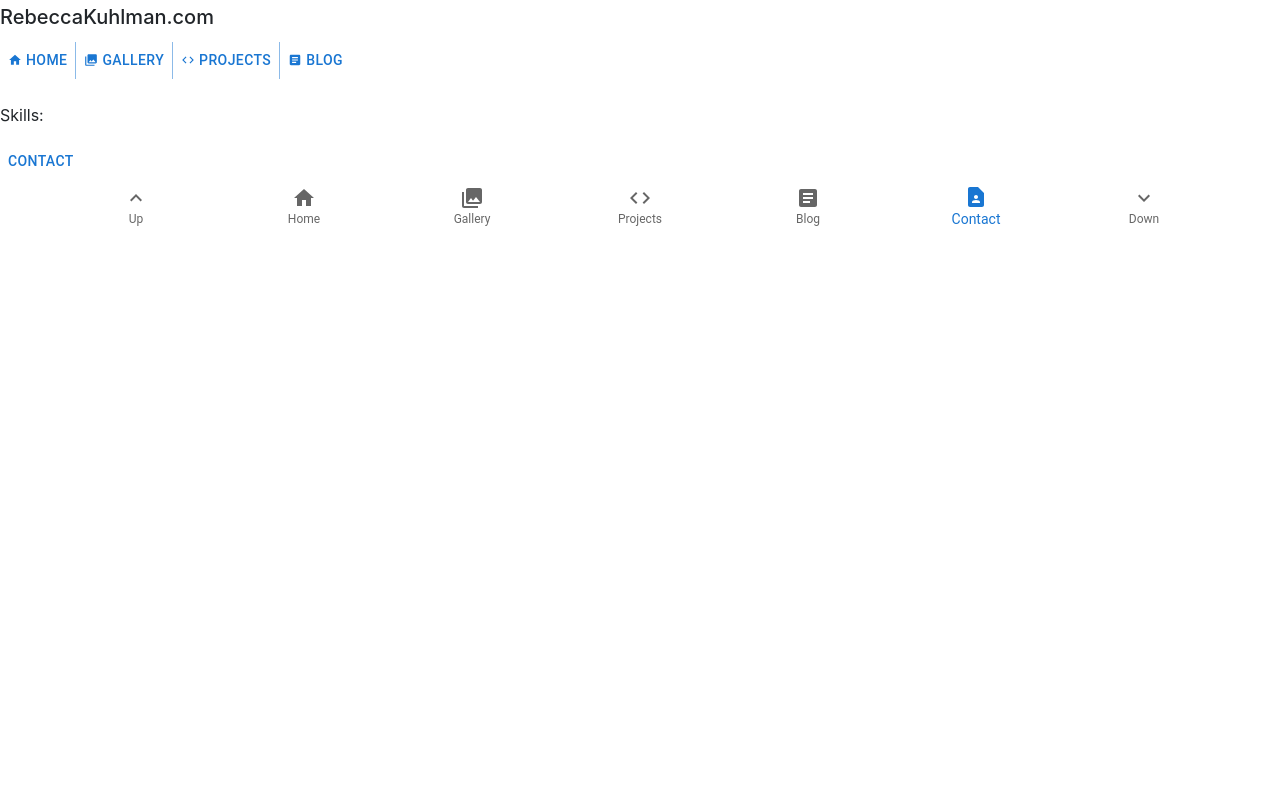
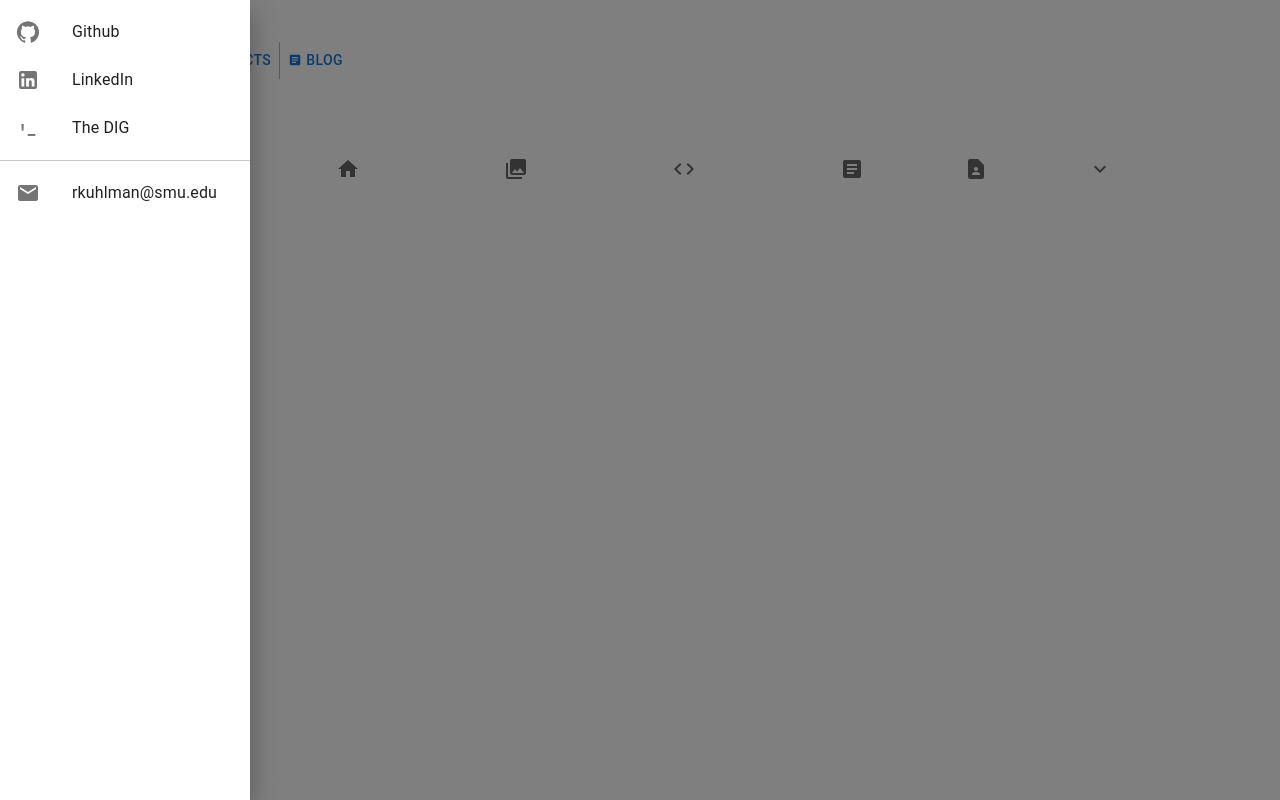
Before and after one commit to RebeccaEKuhlman/RK-Portfolio-Website, a React (Create React App) app: page / in a window 1280 px wide. Both pictures are taken after a click on the button "Contact". Built offline with nearby package versions, Linux system fonts and the light colour scheme; the HTML template or start-up script is replaced by a standard one.

Commit message:
Added Links and Drawer

```diff
--- a/src/components/BottomNav.jsx
+++ b/src/components/BottomNav.jsx
@@ -27,21 +27,22 @@ const scrollToBot = () => {
 export const BottomNav = () => {
 
     const [value, setValue] = React.useState(0);
+    var anchor = 'left'
   return  <div>{}
-    <SwipeableTemporaryDrawer/>
     <BottomNavigation
-        showLabels
+        showLabel={false}
         value={value}
         onChange={(event, newValue) => {
             setValue(newValue);
         }}>
-    <BottomNavigationAction label="Up" icon={<KeyboardArrowUpIcon/>} onClick={() => {scrollToTop()}}/>
+    <BottomNavigationAction showLabel={false} label="Up" icon={<KeyboardArrowUpIcon/>} onClick={() => {scrollToTop()}}/>
     <BottomNavigationAction label="Home" icon={<HomeIcon />} />
     <BottomNavigationAction label="Gallery" icon={<CollectionsIcon />} />
     <BottomNavigationAction label="Projects" icon={<CodeIcon />} />
     <BottomNavigationAction label="Blog" icon={<ArticleIcon />} />
-    <BottomNavigationAction label="Contact" icon={<ContactPageIcon />} onClick={() => {}}/>
-    <BottomNavigationAction label="Down" icon={<KeyboardArrowDownIcon />} onClick={() => {scrollToBot()}}/>
+    <SwipeableTemporaryDrawer label ="Contact" showLabel={false} icon={<ContactPageIcon />} class="MuiBottomNavigationAction" value={<ContactPageIcon />} />
+    {/**<BottomNavigationAction label="Contact" icon={<ContactPageIcon />} onClick={() => {}}/>*/}
+    <BottomNavigationAction showLabel={false} label="Down" icon={<KeyboardArrowDownIcon />} onClick={() => {scrollToBot()}}/>
     </BottomNavigation>
 </div>
 }
--- a/src/components/Contact.jsx
+++ b/src/components/Contact.jsx
@@ -1,15 +1,18 @@
 import * as React from 'react';
 import Box from '@mui/material/Box';
 import SwipeableDrawer from '@mui/material/SwipeableDrawer';
-import Button from '@mui/material/Button';
 import List from '@mui/material/List';
 import Divider from '@mui/material/Divider';
 import ListItem from '@mui/material/ListItem';
 import ListItemButton from '@mui/material/ListItemButton';
 import ListItemIcon from '@mui/material/ListItemIcon';
 import ListItemText from '@mui/material/ListItemText';
-import InboxIcon from '@mui/icons-material/MoveToInbox';
 import MailIcon from '@mui/icons-material/Mail';
+import BottomNavigationAction from '@mui/material/BottomNavigationAction';
+import ContactPageIcon from '@mui/icons-material/ContactPage';
+import GitHubIcon from '@mui/icons-material/GitHub';
+import LinkedInIcon from '@mui/icons-material/LinkedIn';
+import Icon from '@mui/material/Icon'
 
 export const SwipeableTemporaryDrawer = () => {
   const [state, setState] = React.useState({
@@ -39,29 +42,42 @@ export const SwipeableTemporaryDrawer = () => {
       onKeyDown={toggleDrawer(anchor, false)}
     >
       <List>
-        {['Inbox', 'Starred', 'Send email', 'Drafts'].map((text, index) => (
-          <ListItem key={text} disablePadding>
+      <ListItem key='Github' onClick={()=> window.open('https://github.com/RebeccaEKuhlman')} disablePadding>
             <ListItemButton>
               <ListItemIcon>
-                {index % 2 === 0 ? <InboxIcon /> : <MailIcon />}
+                <GitHubIcon/>
               </ListItemIcon>
-              <ListItemText primary={text} />
+              <ListItemText primary='Github' />
             </ListItemButton>
           </ListItem>
-        ))}
+        <ListItem key='LinkedIn' onClick={()=> window.open('https://www.linkedin.com/in/rebecca-kuhlman-8bab731a0/')} disablePadding>
+            <ListItemButton>
+              <ListItemIcon>
+                <LinkedInIcon/>
+              </ListItemIcon>
+              <ListItemText primary='LinkedIn' />
+            </ListItemButton>
+          </ListItem>
+          <ListItem key='DIG' onClick={()=> window.open('https://www.thedig.org/')} disablePadding>
+            <ListItemButton>
+              <ListItemIcon>
+                <Icon>'-'</Icon>
+              </ListItemIcon>
+              <ListItemText primary='The DIG' />
+            </ListItemButton>
+          </ListItem>
       </List>
       <Divider />
       <List>
-        {['All mail', 'Trash', 'Spam'].map((text, index) => (
-          <ListItem key={text} disablePadding>
+      <ListItem key='Email' disablePadding>
             <ListItemButton>
               <ListItemIcon>
-                {index % 2 === 0 ? <InboxIcon /> : <MailIcon />}
+                <MailIcon/>
               </ListItemIcon>
-              <ListItemText primary={text} />
+              <ListItemText primary='rkuhlman@smu.edu' />
             </ListItemButton>
           </ListItem>
-        ))}
+
       </List>
     </Box>
   );
@@ -70,7 +86,7 @@ export const SwipeableTemporaryDrawer = () => {
     <div>
     {['Contact'].map((anchor) => (
       <div>
-        <Button onClick={toggleDrawer(anchor, true)}>{anchor}</Button>
+        <BottomNavigationAction label="Contact" icon={<ContactPageIcon />} onClick={toggleDrawer(anchor, true)}></BottomNavigationAction>
         <SwipeableDrawer
           anchor='left'
           open={state[anchor]}
```
